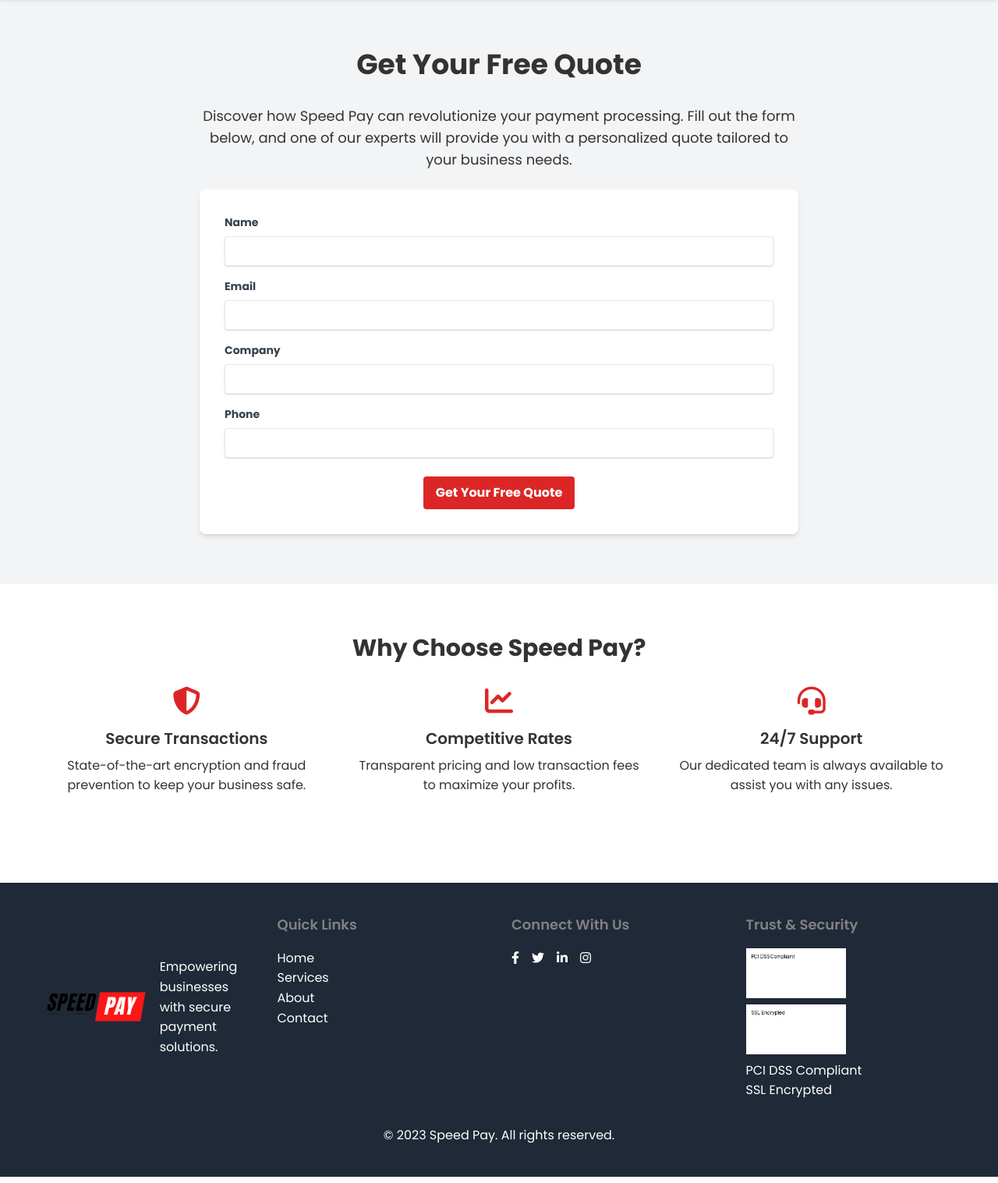
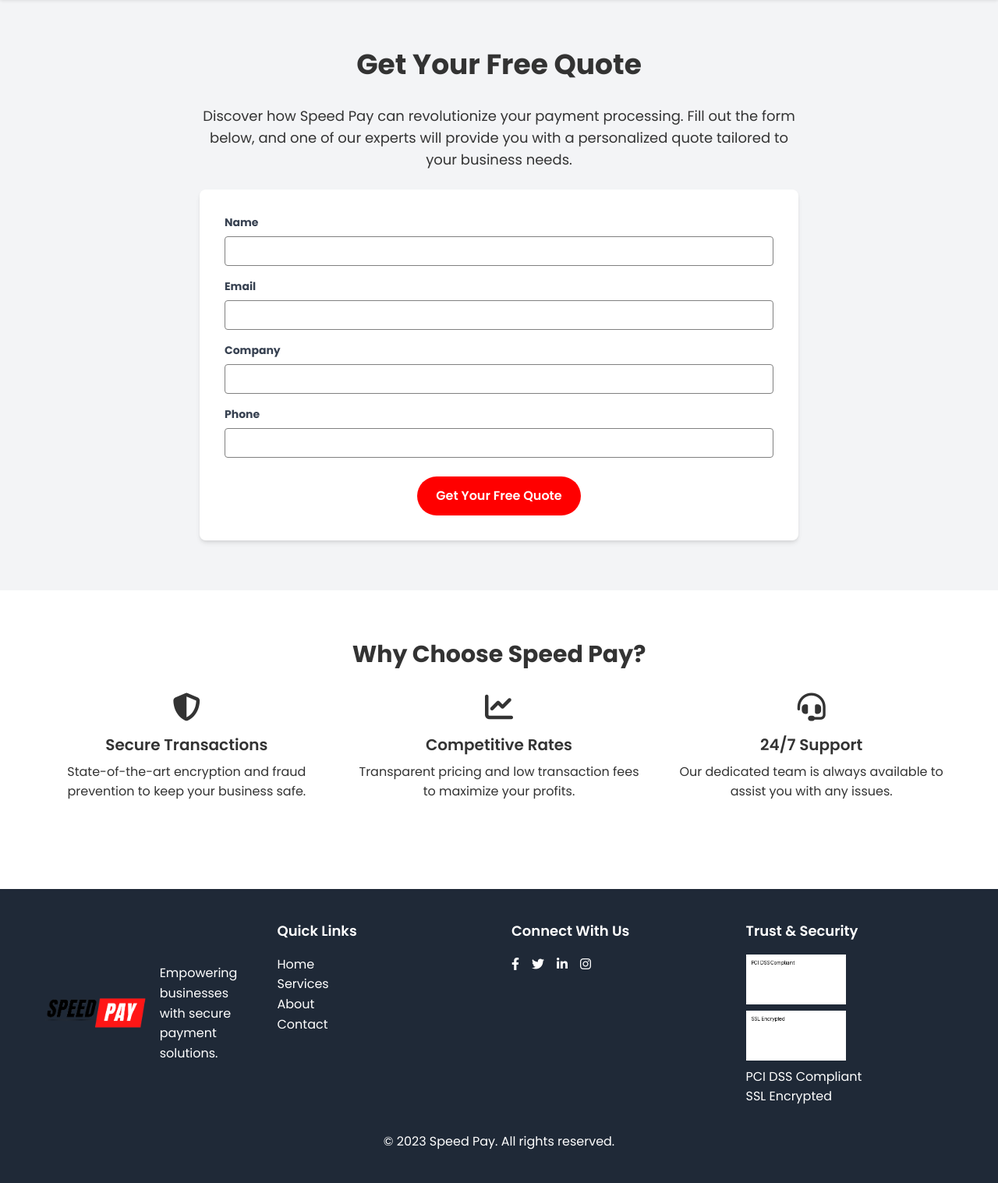
Before and after one commit to 33eerik/speed-pay, a Flask app: page /landing in a window 1280 px wide. Shown: the part 101-1618 px from the top of the page at 78% size. Run offline with Flask 3, Linux system fonts and the light colour scheme; some libraries are stand-ins or nearby versions.

Commit message:
Agent query: Is the color scheme (red, grey, white, and black) consistent across the homepage, landing page, and thank you page? Are all buttons and links using the correct colors? Is the overall design cohesive?

```diff
--- a/static/css/styles.css
+++ b/static/css/styles.css
@@ -157,13 +157,13 @@
 
 /* Footer styles */
 footer {
-    background-color: #333333;
+    background-color: var(--secondary-color);
     color: var(--background-color);
     padding: 40px 0;
 }
 
 footer h3 {
-    color: var(--secondary-color);
+    color: var(--background-color);
 }
 
 footer a {
@@ -228,3 +228,56 @@
     height: 60px;
     margin: 10px;
 }
+
+/* Form styles */
+.form-control {
+    display: block;
+    width: 100%;
+    padding: 0.375rem 0.75rem;
+    font-size: 1rem;
+    line-height: 1.5;
+    color: var(--text-color);
+    background-color: var(--background-color);
+    background-clip: padding-box;
+    border: 1px solid var(--secondary-color);
+    border-radius: 0.25rem;
+    transition: border-color 0.15s ease-in-out, box-shadow 0.15s ease-in-out;
+}
+
+.form-control:focus {
+    color: var(--text-color);
+    background-color: var(--background-color);
+    border-color: var(--primary-color);
+    outline: 0;
+    box-shadow: 0 0 0 0.2rem rgba(255, 0, 0, 0.25);
+}
+
+.form-group {
+    margin-bottom: 1rem;
+}
+
+.form-group label {
+    display: inline-block;
+    margin-bottom: 0.5rem;
+}
+
+/* Custom button styles */
+.btn-primary {
+    background-color: var(--primary-color);
+    border-color: var(--primary-color);
+}
+
+.btn-primary:hover {
+    background-color: #D10000;
+    border-color: #D10000;
+}
+
+.btn-secondary {
+    background-color: var(--secondary-color);
+    border-color: var(--secondary-color);
+}
+
+.btn-secondary:hover {
+    background-color: #707070;
+    border-color: #707070;
+}
--- a/templates/landing.html
+++ b/templates/landing.html
@@ -5,7 +5,7 @@
 {% block content %}
 <section class="py-16 bg-gray-100">
     <div class="container mx-auto px-6">
-        <h1 class="text-4xl font-bold text-center mb-8">Get Your Free Quote</h1>
+        <h1 class="text-4xl font-bold text-center mb-8 text-primary">Get Your Free Quote</h1>
         <div class="max-w-3xl mx-auto">
             <p class="text-lg mb-6 text-center">
                 Discover how Speed Pay can revolutionize your payment processing. Fill out the form below, and one of our experts will provide you with a personalized quote tailored to your business needs.
@@ -15,22 +15,22 @@
                     {{ form.hidden_tag() }}
                     <div class="mb-4">
                         {{ form.name.label(class="block text-gray-700 text-sm font-bold mb-2") }}
-                        {{ form.name(class="shadow appearance-none border rounded w-full py-2 px-3 text-gray-700 leading-tight focus:outline-none focus:shadow-outline") }}
+                        {{ form.name(class="form-control") }}
                     </div>
                     <div class="mb-4">
                         {{ form.email.label(class="block text-gray-700 text-sm font-bold mb-2") }}
-                        {{ form.email(class="shadow appearance-none border rounded w-full py-2 px-3 text-gray-700 leading-tight focus:outline-none focus:shadow-outline") }}
+                        {{ form.email(class="form-control") }}
                     </div>
                     <div class="mb-4">
                         {{ form.company.label(class="block text-gray-700 text-sm font-bold mb-2") }}
-                        {{ form.company(class="shadow appearance-none border rounded w-full py-2 px-3 text-gray-700 leading-tight focus:outline-none focus:shadow-outline") }}
+                        {{ form.company(class="form-control") }}
                     </div>
                     <div class="mb-6">
                         {{ form.phone.label(class="block text-gray-700 text-sm font-bold mb-2") }}
-                        {{ form.phone(class="shadow appearance-none border rounded w-full py-2 px-3 text-gray-700 leading-tight focus:outline-none focus:shadow-outline") }}
+                        {{ form.phone(class="form-control") }}
                     </div>
                     <div class="flex items-center justify-center">
-                        {{ form.submit(class="bg-red-600 hover:bg-red-700 text-white font-bold py-2 px-4 rounded focus:outline-none focus:shadow-outline") }}
+                        {{ form.submit(class="btn btn-primary") }}
                     </div>
                 </form>
             </div>
@@ -40,20 +40,20 @@
 
 <section class="py-16">
     <div class="container mx-auto px-6">
-        <h2 class="text-3xl font-bold text-center mb-8">Why Choose Speed Pay?</h2>
+        <h2 class="text-3xl font-bold text-center mb-8 text-primary">Why Choose Speed Pay?</h2>
         <div class="grid grid-cols-1 md:grid-cols-3 gap-8">
             <div class="text-center">
-                <i class="fas fa-shield-alt text-4xl text-red-600 mb-4"></i>
+                <i class="fas fa-shield-alt text-4xl text-primary mb-4"></i>
                 <h3 class="text-xl font-semibold mb-2">Secure Transactions</h3>
                 <p>State-of-the-art encryption and fraud prevention to keep your business safe.</p>
             </div>
             <div class="text-center">
-                <i class="fas fa-chart-line text-4xl text-red-600 mb-4"></i>
+                <i class="fas fa-chart-line text-4xl text-primary mb-4"></i>
                 <h3 class="text-xl font-semibold mb-2">Competitive Rates</h3>
                 <p>Transparent pricing and low transaction fees to maximize your profits.</p>
             </div>
             <div class="text-center">
-                <i class="fas fa-headset text-4xl text-red-600 mb-4"></i>
+                <i class="fas fa-headset text-4xl text-primary mb-4"></i>
                 <h3 class="text-xl font-semibold mb-2">24/7 Support</h3>
                 <p>Our dedicated team is always available to assist you with any issues.</p>
             </div>
```
Also changed, not shown: templates/thank_you.html (+5 -5 lines).
